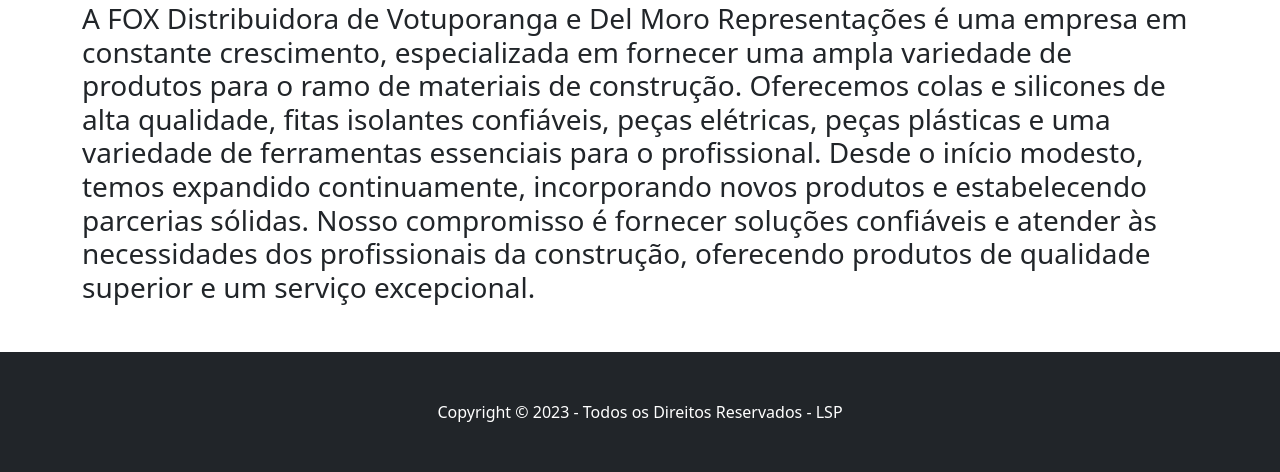
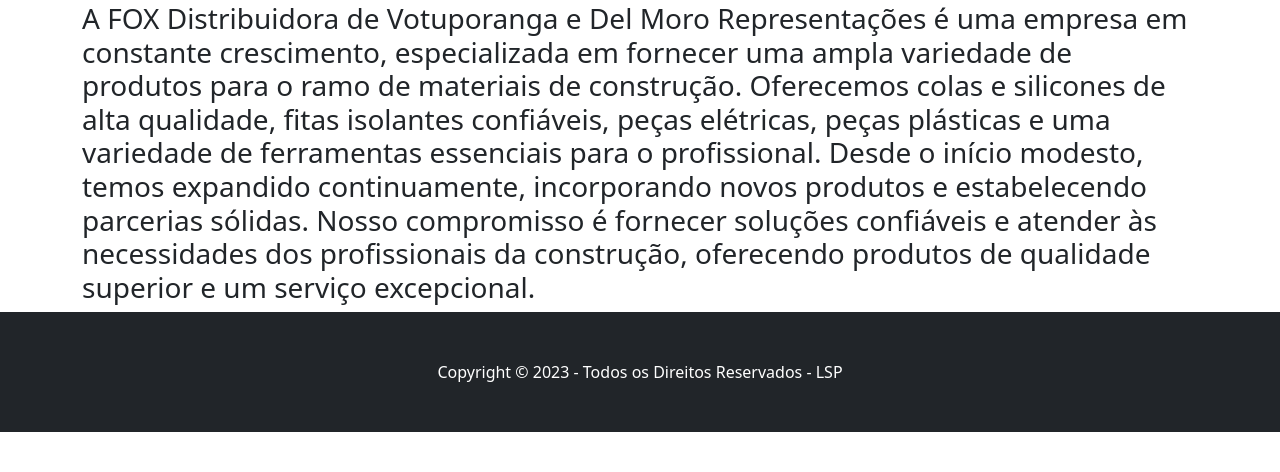
Before and after one commit to Lucaspaz21/foxdistribuidora, a Flask app: page /sobre in a window 1280 px wide. Shown: the part 329-801 px from the top of the page. After the commit the page ends 761 px from the top, so only its background shows below. Run offline with Flask 3, Linux system fonts and the light colour scheme.

Commit message:
Update sobre.html

```diff
--- a/foxdistribuidora/templates/sobre.html
+++ b/foxdistribuidora/templates/sobre.html
@@ -14,7 +14,7 @@
   </div>
 
 <!-- Footer-->
-<div class="mt-5">
+
 <footer class="py-5 bg-dark">
 <div class="container"><p class="m-0 text-center text-white">Copyright &copy; 2023 - Todos os Direitos Reservados - LSP</p></div>
 </footer>
@@ -22,6 +22,6 @@
 <script src="https://cdn.jsdelivr.net/npm/bootstrap@5.2.3/dist/js/bootstrap.bundle.min.js"></script>
 <!-- Core theme JS-->
 <script src="js/scripts.js"></script>
-</div>
+
 
 {% endblock %}
```
Lines whose indentation alone changed are shown as unchanged.
